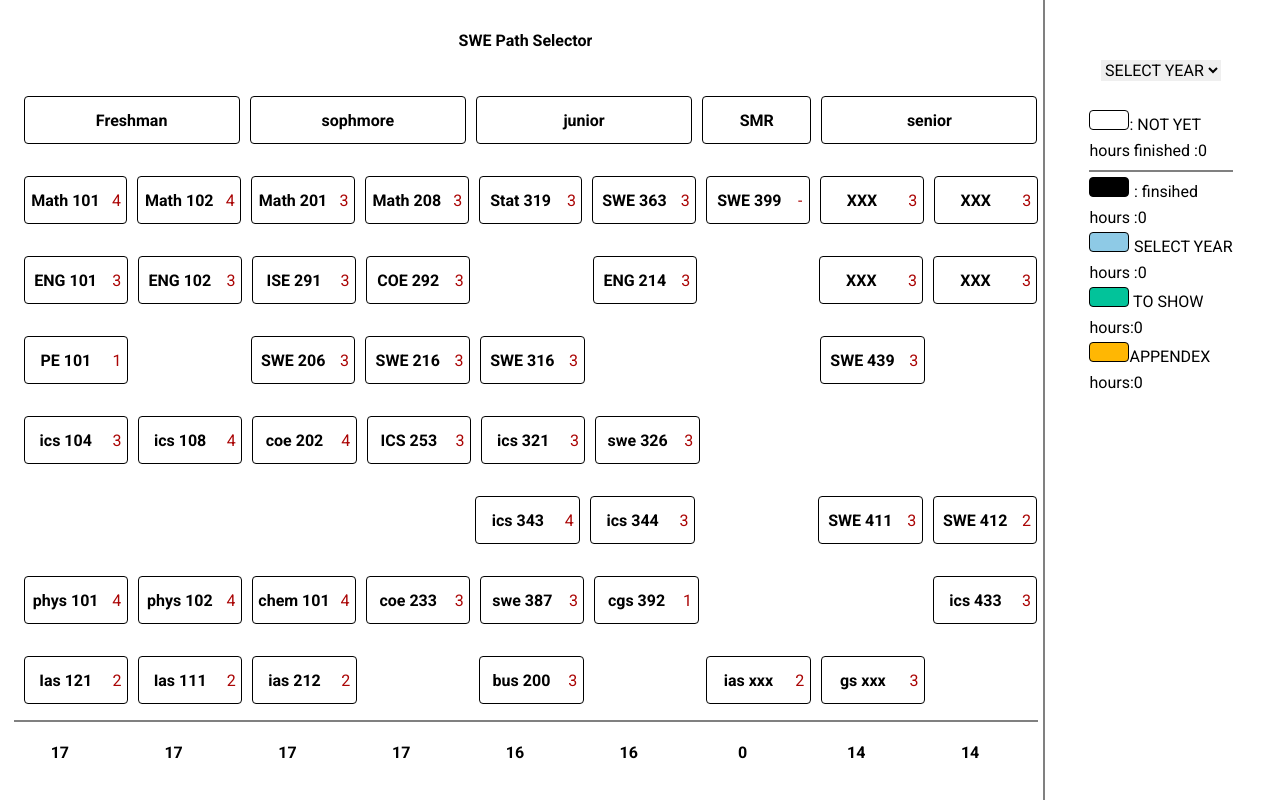
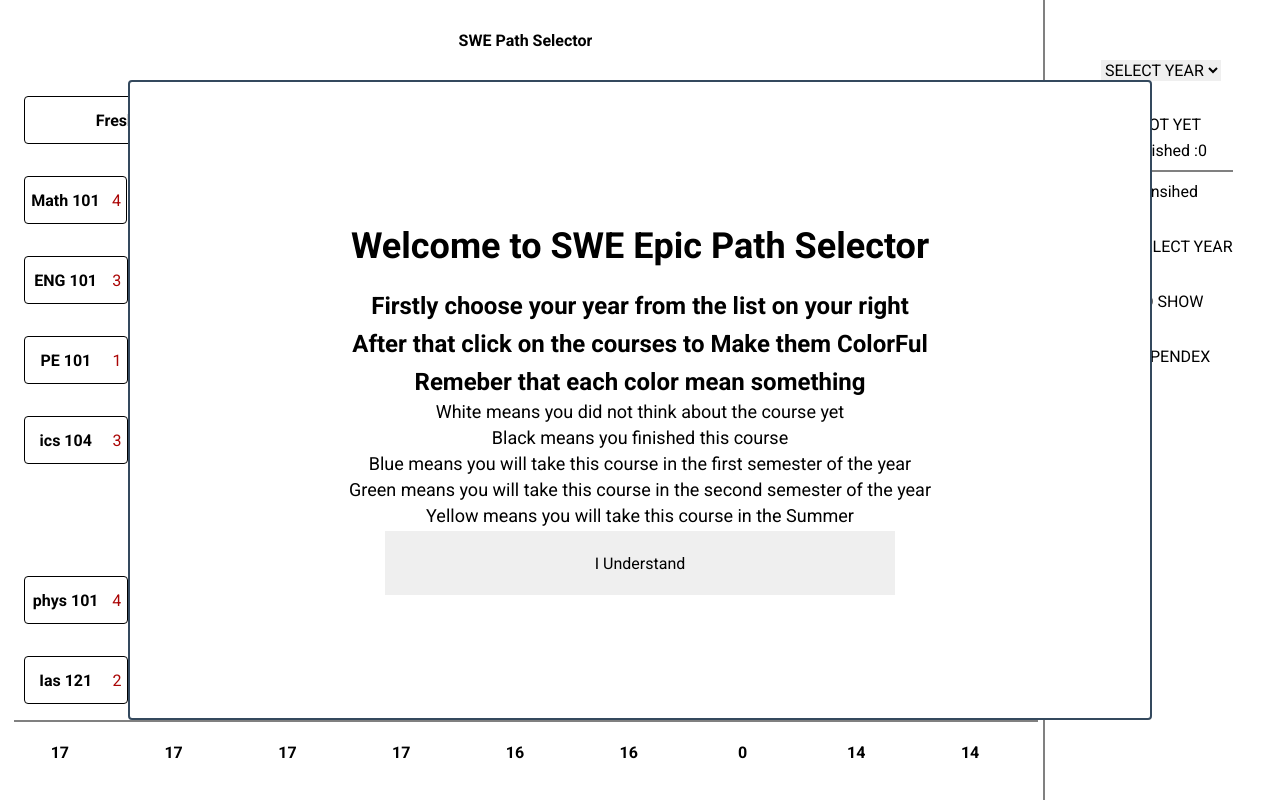
Before and after one commit to hussain-alsayedali/KFUPM-SWE-Path-Selector, a plain HTML site: page index.html in a window 1280 px wide. Drawn offline with Linux system fonts and the light colour scheme.

Commit message:
added tutorial

```diff
--- a/index.html
+++ b/index.html
@@ -14,6 +14,20 @@
     <title>SWE Flowchart</title>
 </head>
 <body id="body">
+    <div class="tutorial">
+        <h1>Welcome to SWE Epic Path Selector</h1>
+        <h2>Firstly choose your year from the list on your right</h2>
+        <h2>After that click on the courses to Make them ColorFul</h2>
+        <h2>Remeber that each color mean something</h2>
+        <ul>
+            <li>White means you did not think about the course yet</li>
+            <li>Black means you finished this course</li>
+            <li>Blue means you will take this course in the first semester of the year</li>
+            <li>Green means you will take this course in the second semester of the year</li>
+            <li>Yellow means you will take this course in the Summer</li>
+        </ul>
+        <button id='tutorialButton' type='button'> I Understand </button>
+    </div>
     <section class="mainContainer">
 
         <div class="middleArea">
--- a/javascript/main.js
+++ b/javascript/main.js
@@ -110,3 +110,8 @@ function checkForHours(course , from , to){
     console.log(`from = ${from} to = ${to}`)
     return [from , to]
 }
+
+document.querySelector('#tutorialButton').addEventListener('click',hideContent =>{
+    document.querySelector('.tutorial').style.display = 'none'
+
+})
--- a/styles/style.css
+++ b/styles/style.css
@@ -41,6 +41,26 @@ html{
     justify-content: space-around;
     align-items: center;
 
+
+}
+.tutorial{
+    z-index: 3;
+    background-color: rgba(255, 255, 255, 1);
+    width: 80%;
+    height: 80%;
+    border: 2px solid #34495e;
+    border-radius: 4px;
+    text-align: center;
+    display: flex;
+    position: absolute;
+    margin: auto;
+    bottom: 0;
+    top: 0;
+    left: 0;
+    right: 0;
+    justify-content: center;
+    align-items: center;
+    flex-direction: column;
 }
 
 
@@ -103,6 +123,21 @@ aside ul{
 
 /* ===============  styles      ================= */
 
+.tutorial h1{
+    font-size: 3.6rem;
+    padding: 20px 0;
+    text-align: center;
+}
+.tutorial h2{
+    font-size: 2.4rem;
+    padding: 5px 0;
+    text-align: center;
+    width: 100%;
+}
+.tutorial button{
+    width: 50%;
+    height: 10%;
+}
 div h2{
     font-size: 1.6rem;
     width: 70%;
@@ -155,17 +190,8 @@ li{
 }
 
 /* phones */
-@media  screen and  (max-width :700px ) and (max-height :500px ) {
-
-    *{
-        font-size: 1rem;
-    }
-    div h2 {
-        font-size: 0.5rem;
-    }
 
 
-}
 @media screen and (max-width :480px ) {
     *{
         font-size: 1rem;
@@ -186,7 +212,12 @@ li{
     #years{
         font-size: 0.8rem;
     }
-
+    .tutorial > h1 , .tutorial > h2 {
+        font-size: 1.4rem;
+    }
+    .tutorial > li {
+        font-size: 1rem;
+    }
 
 }
 /* iPades */
```
